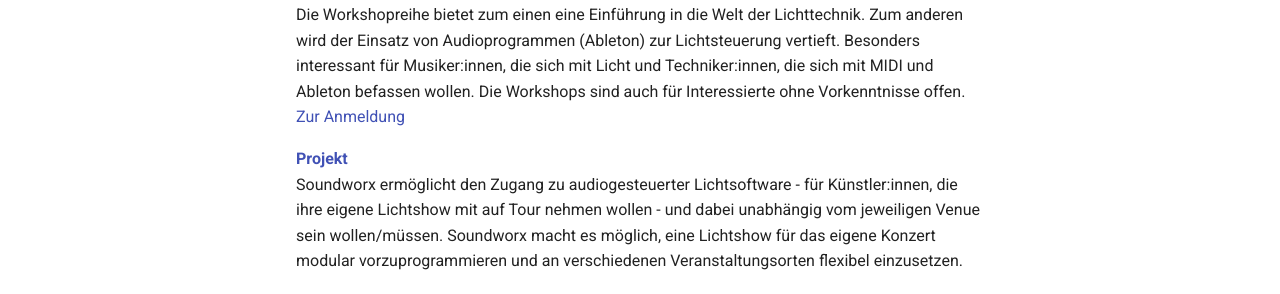
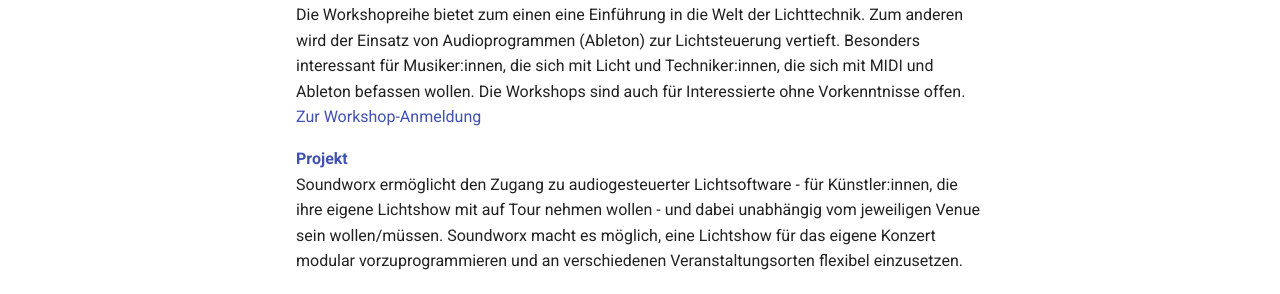
Before and after one commit to fuef-festival/soundworx, an MkDocs documentation site: the page built from docs/index.md, in a window 1280 px wide. Shown: the part 360-654 px from the top of the page. Built offline with MkDocs 1.6.1 and Material for MkDocs 9.7.7, drawn with Linux system fonts in a browser that asks for light colours; plug-ins that fetch from the network failed and are left out; comment, search, counter and statistics services are not loaded.

Commit message:
Update index.md

```diff
--- a/docs/index.md
+++ b/docs/index.md
@@ -3,7 +3,7 @@
 Computerbasierte Lichttechnik durch Audio-Software steuern | Licht- und Sound-Enablement | Workshops | DIY | Community-Building | Nachhaltige Strukturen für Brandenburg
 
 **<a href="http://soundworx.org/workshops">Workshops</a>**<br>
-Die Workshopreihe bietet zum einen eine Einführung in die Welt der Lichttechnik. Zum anderen wird der Einsatz von Audioprogrammen (Ableton) zur Lichtsteuerung vertieft. Besonders interessant für Musiker:innen, die sich mit Licht und Techniker:innen, die sich mit MIDI und Ableton befassen wollen. Die Workshops sind auch für Interessierte ohne Vorkenntnisse offen.<br><a href="http://soundworx.org/workshops">Zur Anmeldung</a>
+Die Workshopreihe bietet zum einen eine Einführung in die Welt der Lichttechnik. Zum anderen wird der Einsatz von Audioprogrammen (Ableton) zur Lichtsteuerung vertieft. Besonders interessant für Musiker:innen, die sich mit Licht und Techniker:innen, die sich mit MIDI und Ableton befassen wollen. Die Workshops sind auch für Interessierte ohne Vorkenntnisse offen.<br><a href="http://soundworx.org/register">Zur Workshop-Anmeldung</a>
 
 **<a href="http://soundworx.org/project">Projekt</a>**<br>
 Soundworx ermöglicht den Zugang zu audiogesteuerter Lichtsoftware - für Künstler:innen, die ihre eigene Lichtshow mit auf Tour nehmen wollen - und dabei unabhängig vom jeweiligen Venue sein wollen/müssen. Soundworx macht es möglich, eine Lichtshow für das eigene Konzert modular vorzuprogrammieren und an verschiedenen Veranstaltungsorten flexibel einzusetzen.
```
